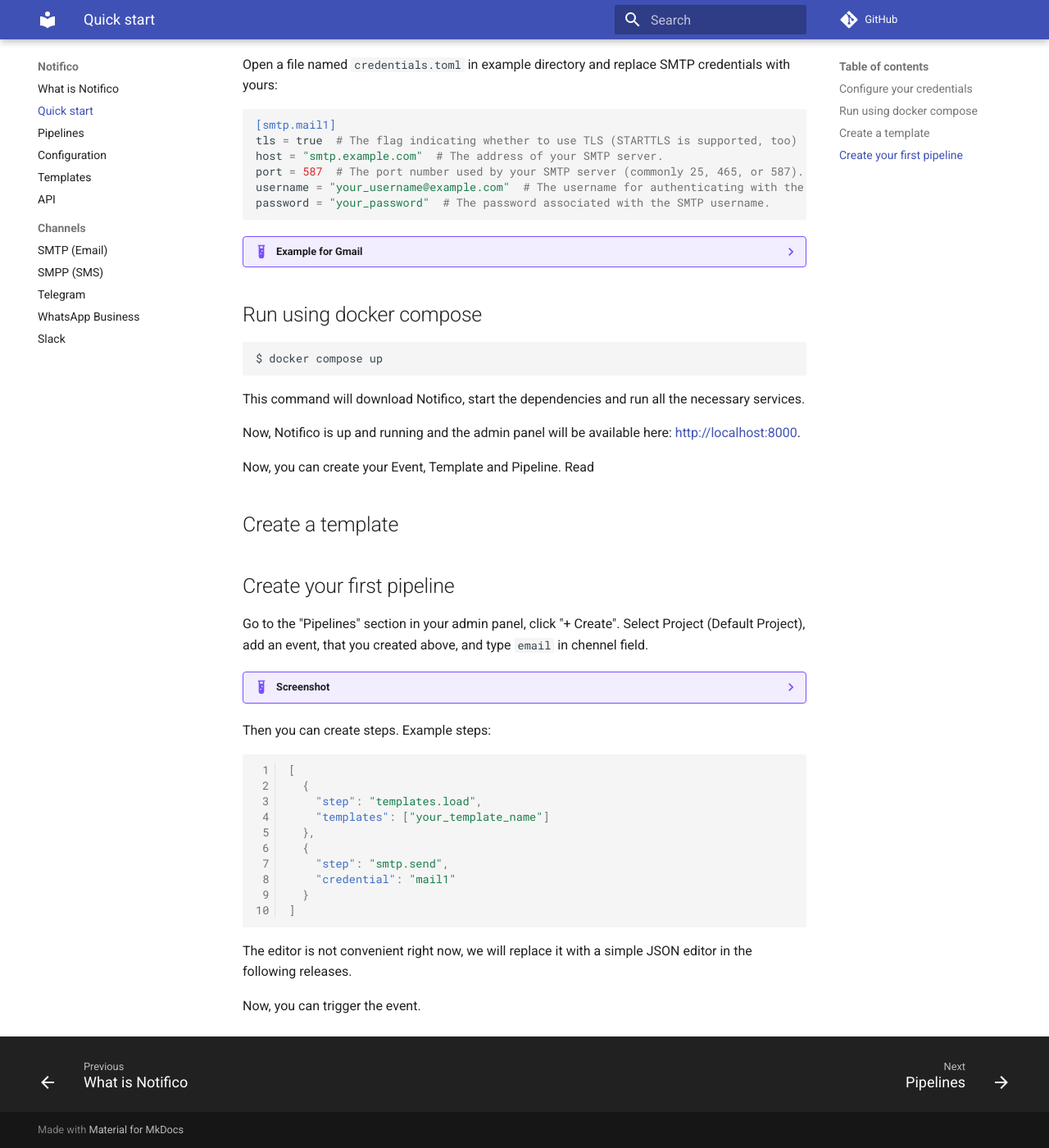
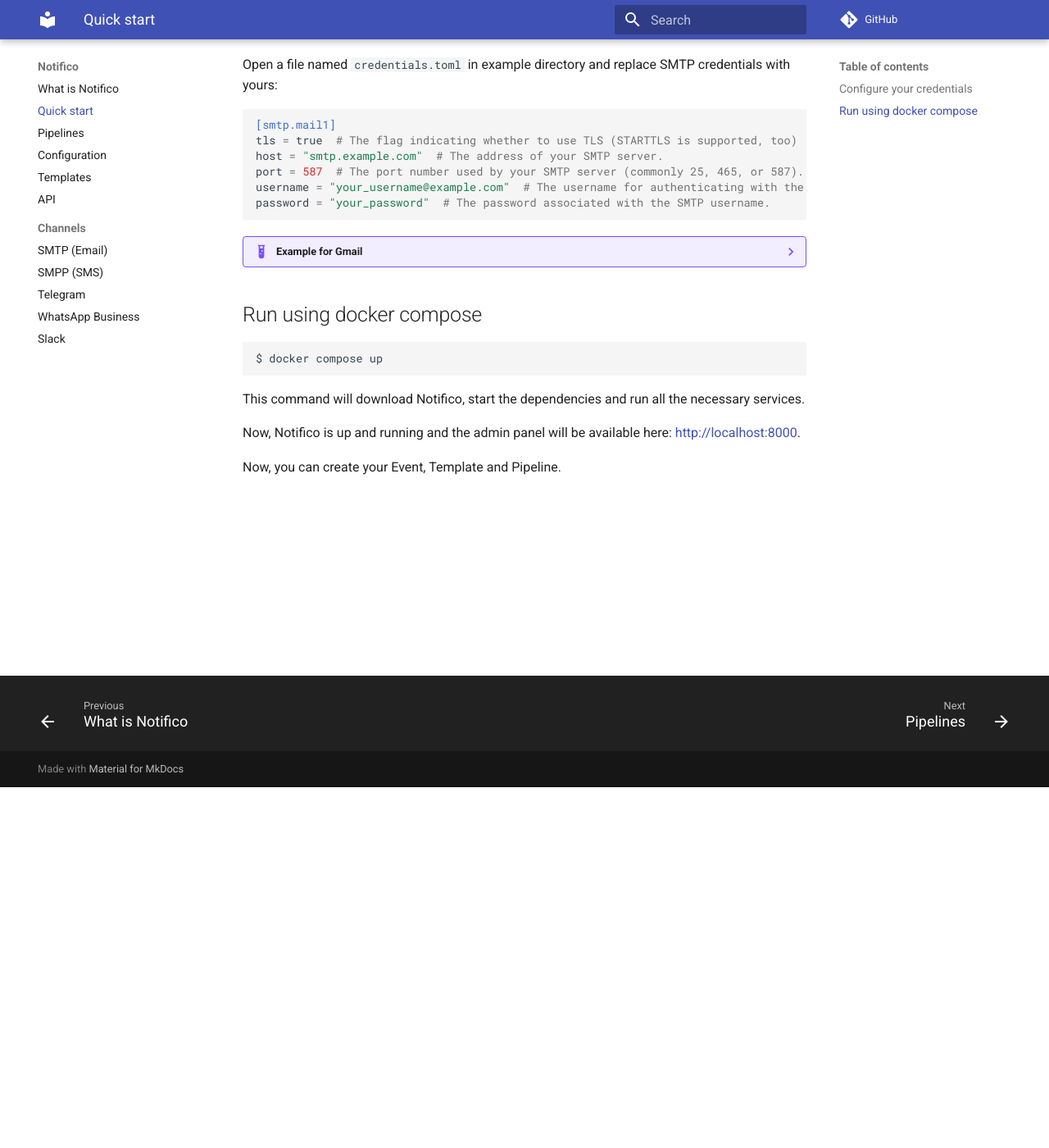
Before and after one commit to notificohq/docs, an MkDocs documentation site: the page built from docs/quick-start.md, in a window 1280 px wide and 1400 px high, scrolled down 440 px. Shown: the whole window at 82% size. Built offline with MkDocs 1.6.1 and Material for MkDocs 9.7.7, drawn with Linux system fonts in a browser that asks for light colours; comment, search, counter and statistics services are not loaded.

Commit message:
Remove redundant parts

````diff
--- a/docs/quick-start.md
+++ b/docs/quick-start.md
@@ -59,31 +59,4 @@
 
 Now, Notifico is up and running and the admin panel will be available here: [http://localhost:8000](http://localhost:8000).
 
-Now, you can create your Event, Template and Pipeline. Read
-
-## Create a template
-
-## Create your first pipeline
-Go to the "Pipelines" section in your admin panel, click "+ Create". Select Project (Default Project), add an event, that you created above, and type `email` in chennel field.
-
-??? example "Screenshot"
-    ![example_create_pipeline.png](example_create_pipeline.png)
-
-Then you can create steps.
-Example steps:
-```json linenums="1"
-[
-  {
-    "step": "templates.load",
-    "templates": ["your_template_name"]
-  },
-  {
-    "step": "smtp.send",
-    "credential": "mail1"
-  }
-]
-```
-
-The editor is not convenient right now, we will replace it with a simple JSON editor in the following releases.
-
-Now, you can trigger the event.
+Now, you can create your Event, Template and Pipeline.
````
Also changed, not shown: docs/pipelines.md (+3 -2 lines).
